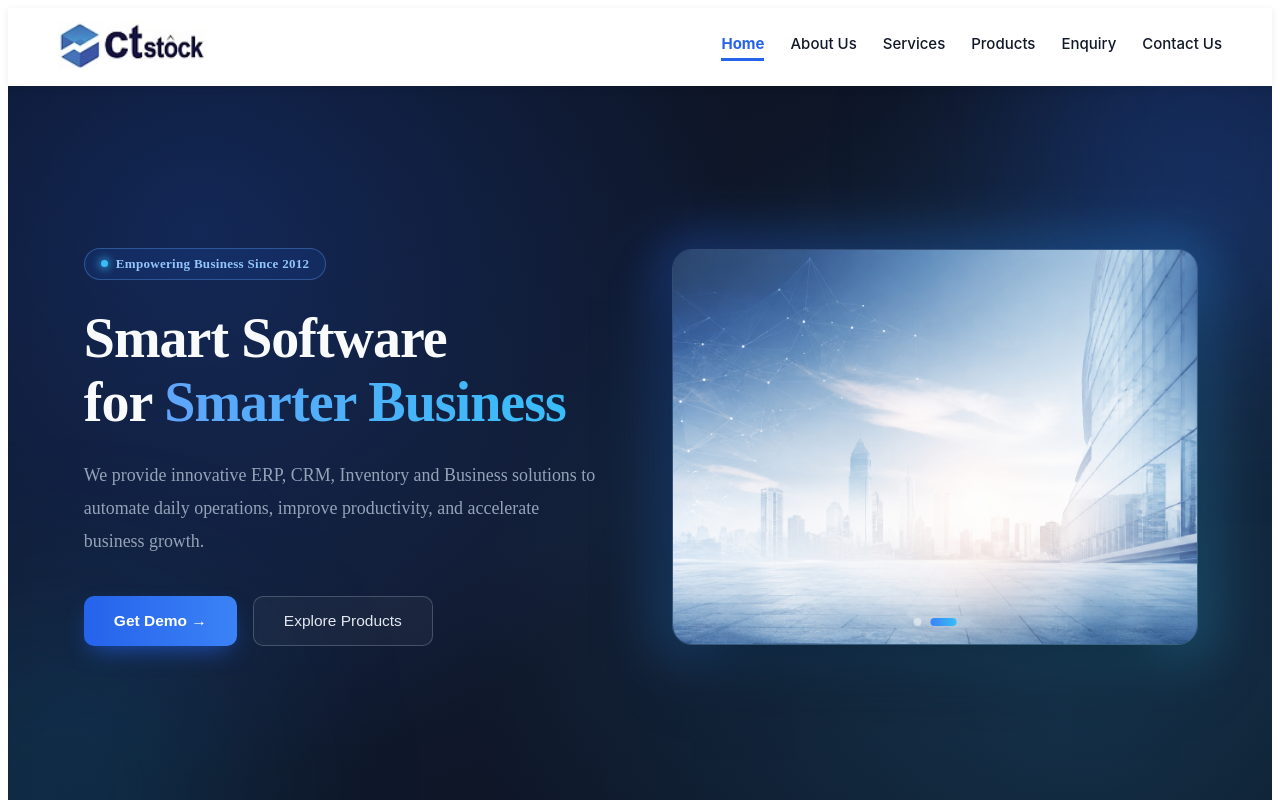
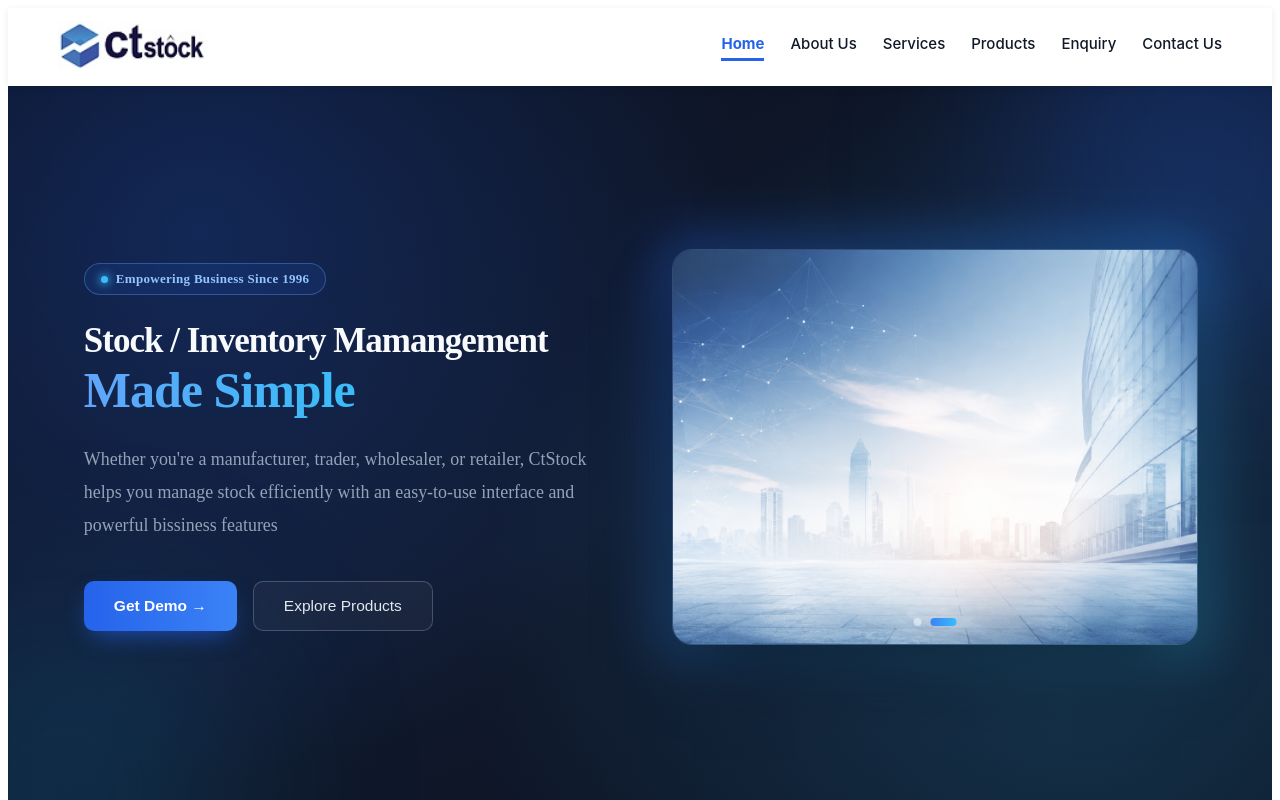
Before and after one commit to RajdeepKanzariya/CtStock, a React app: page / in a window 1280 px wide. Shown: the top 800 px of the page. Built offline with nearby package versions, Linux system fonts and the light colour scheme; no server answers; the HTML template or start-up script is replaced by a standard one.

Commit message:
auto push

```diff
--- a/src/pages/About/MissionVision.jsx
+++ b/src/pages/About/MissionVision.jsx
@@ -19,7 +19,7 @@ export default function MissionVision() {
     const cards = [
         {
             title: "Our Mission",
-            desc: "To develop reliable, secure and innovative software solutions that empower businesses to achieve sustainable growth.",
+            desc: "To simplify inventory and business management by providing easy-to-use, powerful, and affordable software that improves productivity, accuracy, and business growth.",
             icon: <IconTarget />,
             bg: "linear-gradient(135deg,#DBE7FF,#EAF1FF)",
             iconBg: "linear-gradient(135deg,#2563EB,#3B82F6)",
@@ -27,7 +27,7 @@ export default function MissionVision() {
         },
         {
             title: "Our Vision",
-            desc: "To become one of India's most trusted software companies by delivering world-class digital business solutions.",
+            desc: "To become India's most trusted and innovative stock management software, empowering businesses of every size with simple, smart, and reliable digital solutions.",
             icon: <IconEye />,
             bg: "linear-gradient(135deg,#DCFCE7,#EFFDF3)",
             iconBg: "linear-gradient(135deg,#22C55E,#4ADE80)",
--- a/src/pages/Home/Hero.jsx
+++ b/src/pages/Home/Hero.jsx
@@ -100,12 +100,12 @@ export default function Hero() {
                                 boxShadow: "0 0 8px 2px rgba(56,189,248,.7)"
                             }}
                         />
-                        Empowering Business Since 2012
+                        Empowering Business Since 1996
                     </div>
 
                     <h1
                         style={{
-                            fontSize: "clamp(34px, 4.6vw, 56px)",
+                            fontSize: "clamp(15px, 4.6vw, 35px)",
                             fontWeight: 800,
                             lineHeight: 1.15,
                             letterSpacing: "-1px",
@@ -113,18 +113,19 @@ export default function Hero() {
                             color: "#F8FAFC"
                         }}
                     >
-                        Smart Software
+                        Stock / Inventory Mamangement
                         <br />
-                        for{" "}
+                        {" "}
                         <span
                             style={{
+                                fontSize: "clamp(15px, 4.6vw, 50px)",
                                 background: "linear-gradient(90deg,#60A5FA,#38BDF8)",
                                 WebkitBackgroundClip: "text",
                                 WebkitTextFillColor: "transparent",
                                 backgroundClip: "text"
                             }}
                         >
-                            Smarter Business
+                            Made Simple
                         </span>
                     </h1>
 
@@ -137,9 +138,9 @@ export default function Hero() {
                             maxWidth: "520px"
                         }}
                     >
-                        We provide innovative ERP, CRM, Inventory and Business
-                        solutions to automate daily operations, improve productivity,
-                        and accelerate business growth.
+                        Whether you're a manufacturer, trader, wholesaler, or retailer,
+                        CtStock helps you manage stock efficiently with an easy-to-use
+                        interface and powerful bissiness features
                     </p>
 
                     <div style={{ display: "flex", gap: "16px", marginTop: "38px", flexWrap: "wrap" }}>
```
